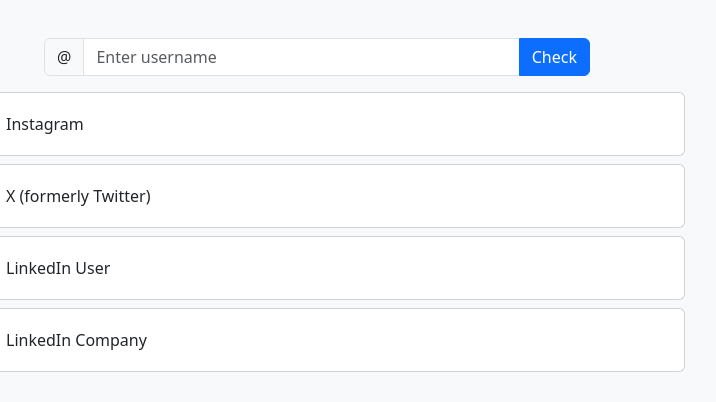
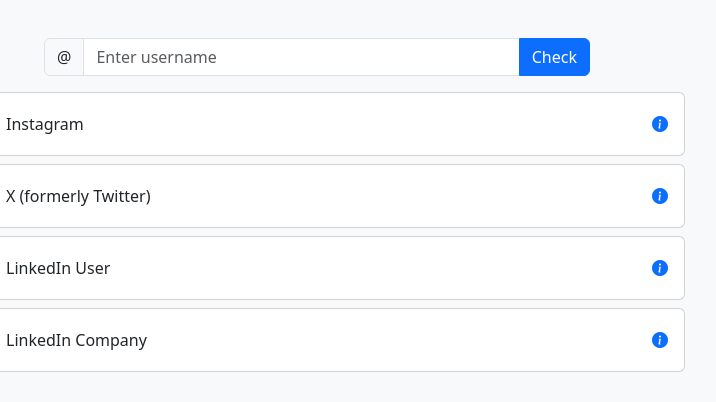
Before and after one commit to ToKnow-ai/social-media-handle-checker, a plain HTML site: page index.html in a window 1280 px wide. Shown: the part 146-548 px from the top of the page, 323-1039 px from the left. Drawn offline with nearby package versions, Linux system fonts and the light colour scheme.

Commit message:
Refactor index.html to improve cursor visibility on card body and enhance icon display

```diff
--- a/index.html
+++ b/index.html
@@ -13,11 +13,10 @@
             height: 30px;
             margin-right: 10px;
         }
-        i[data-bs-toggle] {
-            cursor: pointer;
+        .card-body > i {
             color: rgba(var(--bs-link-color-rgb), var(--bs-link-opacity, 1));
         }
-        span[data-bs-toggle] {
+        .card-body {
             cursor: pointer;
         }
     </style>
@@ -98,7 +97,7 @@
                         <span class="me-auto">${platform.name}</span>
                         <div class="spinner-border text-primary d-none me-2"></div>
                         <span class="status"></span>
-                        <i class="ms-2 d-none bi bi-info-circle-fill"></i>
+                        <i class="ms-2 bi bi-info-circle-fill"></i>
                     </div>
                     <div class="collapse p-3 pt-0 fst-italic" id="collapse-${platform.id}">
                         <hr class="mt-0" />
```
